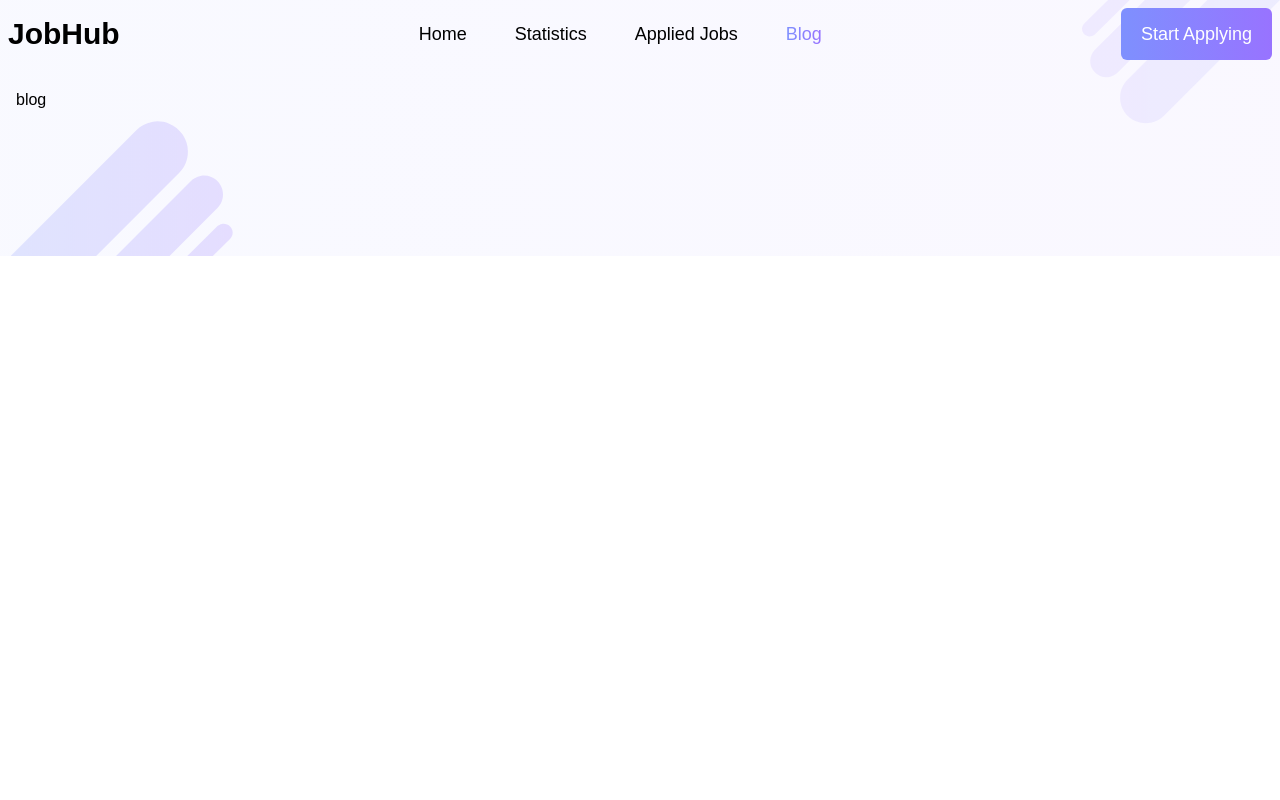
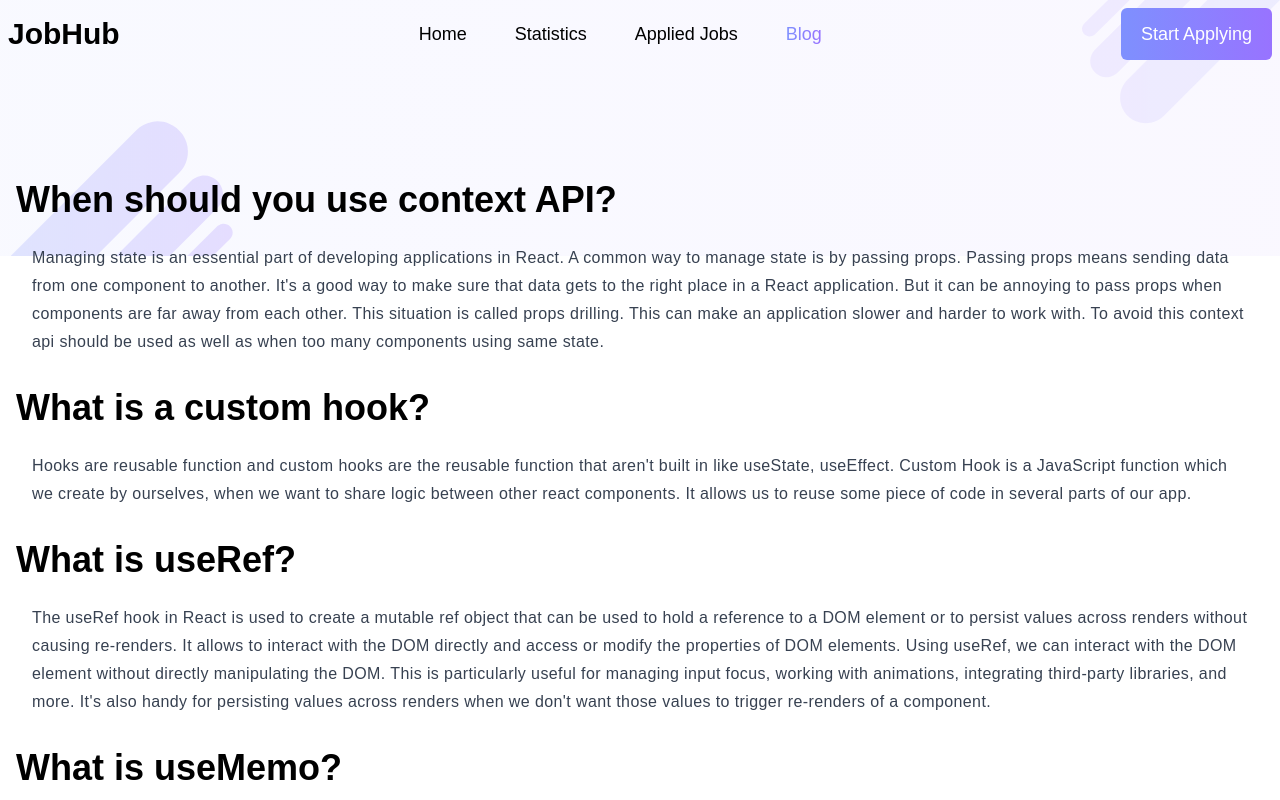
Before and after one commit to Irfat7/JobHub, a React (Vite) app: page /blog in a window 1280 px wide. Shown: the top 800 px of the page. Built offline with nearby package versions, Linux system fonts and the light colour scheme.

Commit message:
blog added

```diff
--- /dev/null
+++ b/src/components/Blogs/Blog/Blog.jsx
@@ -0,0 +1,18 @@
+import React from 'react';
+
+const Blog = ({ blog }) => {
+    const { question, answer } = blog
+
+    return (
+        <div className='mb-4'>
+            <p
+                className='text-4xl font-semibold leading-10 mb-2'
+            >{question}</p>
+            <p
+                className='p-4 tracking-wide text-gray-700 leading-7'
+            >{answer}</p>
+        </div>
+    );
+};
+
+export default Blog;
--- /dev/null
+++ b/src/components/Blogs/Blogs.jsx
@@ -0,0 +1,35 @@
+import React from 'react';
+import Blog from './Blog/Blog';
+
+const Blogs = () => {
+    document.title="Blogs"
+
+    const blogs = [
+        {
+            question: 'When should you use context API?',
+            answer: "Managing state is an essential part of developing applications in React. A common way to manage state is by passing props. Passing props means sending data from one component to another. It's a good way to make sure that data gets to the right place in a React application. But it can be annoying to pass props when components are far away from each other. This situation is called props drilling. This can make an application slower and harder to work with. To avoid this context api should be used as well as when too many components using same state."
+        },
+        {
+            question: 'What is a custom hook?',
+            answer: "Hooks are reusable function and custom hooks are the reusable function that aren't built in like useState, useEffect. Custom Hook is a JavaScript function which we create by ourselves, when we want to share logic between other react components. It allows us to reuse some piece of code in several parts of our app."
+        },
+        {
+            question: 'What is useRef?',
+            answer: "The useRef hook in React is used to create a mutable ref object that can be used to hold a reference to a DOM element or to persist values across renders without causing re-renders. It allows to interact with the DOM directly and access or modify the properties of DOM elements. Using useRef, we can interact with the DOM element without directly manipulating the DOM. This is particularly useful for managing input focus, working with animations, integrating third-party libraries, and more. It's also handy for persisting values across renders when we don't want those values to trigger re-renders of a component."
+        },
+        {
+            question: 'What is useMemo?',
+            answer: "useMemo() is a React hook, which returns a memoized value. What kind of value is that? In computing, memoization is an optimization technique used primarily to speed up computer programs by storing the results of expensive function calls and returning the cached result when the same inputs occur again. Function is considered expensive, when it synchronously calculates a value which is computationally expensive to calculate or has a long for loop. Expensive operations can be costly in either time, memory, or processing. In addition to potential technical issues, this may lead to poor user experience. So, this hooks returns a cached value of an expensive function. useRef has two parameters first one is the expensive function and the second one is the array of dependency based on which the function reruns."
+        },
+    ]
+
+    return (
+        <div className='mt-28'>
+            {
+                blogs.map((blog, index)=> <Blog key={index} blog={blog}/>)
+            }
+        </div>
+    );
+};
+
+export default Blogs;
--- a/src/router/router.jsx
+++ b/src/router/router.jsx
@@ -7,6 +7,7 @@ import AppliedJobs from "../components/AppliedJobs/AppliedJobs"
 import { getLocalStorage } from "../Utility/LocalStorageManager"
 import ErrorPage from "../components/ErrorPage/ErrorPage"
 import Marks from "../components/Marks/Marks"
+import Blogs from "../components/Blogs/Blogs"
 
 const router = createBrowserRouter([
     {
@@ -28,7 +29,7 @@ const router = createBrowserRouter([
             },
             {
                 path: '/blog',
-                element: <p>blog</p>
+                element: <Blogs/>
             },
             {
                 path: '/details/:jobId',
```
Also changed, not shown: src/index.css (+2 -6 lines).
